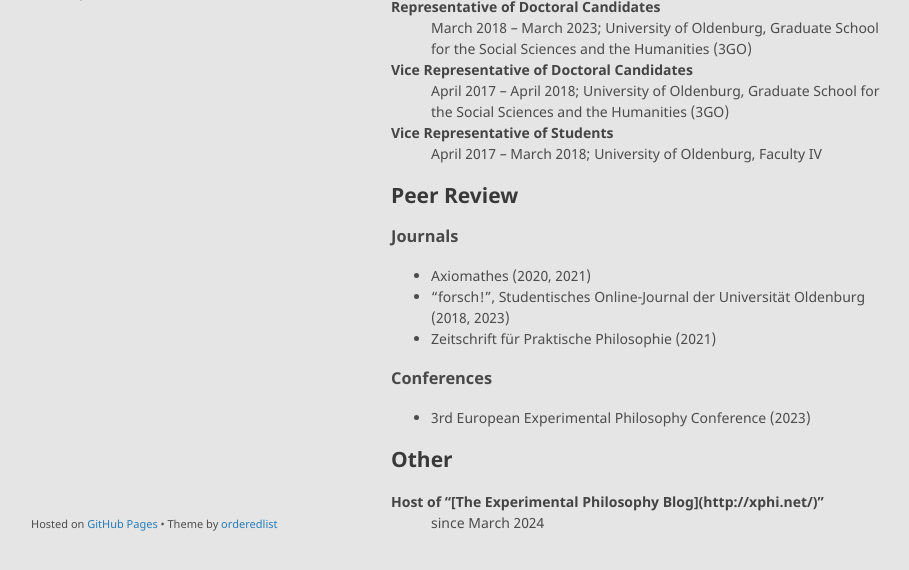
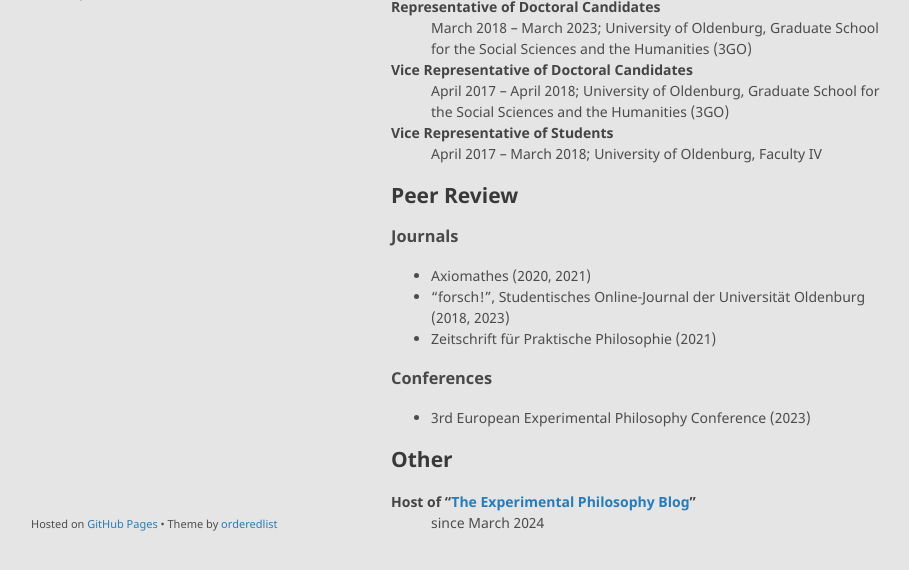
Before and after one commit to alephmembeth/alephmembeth.github.io, a Jekyll site: the page built from services.md, in a window 1280 px wide and 969 px high, cut to the strip 366-936 px from the top of the window. Shown: the whole strip, without its empty margins (179-1088 px from the left). Built offline with Jekyll 4.4.1, drawn with Linux system fonts in a browser that asks for light colours; our own code applies the rules of GitHub Pages for plain Markdown files; some of the changed lines change nothing that is shown.

Commit message:
Update services.md

```diff
--- a/services.md
+++ b/services.md
@@ -41,6 +41,6 @@
 ## Other
 
 <dl>
-   <dt>Host of “[The Experimental Philosophy Blog](http://xphi.net/)”</dt>
+   <dt>Host of “<a href="http://xphi.net/">The Experimental Philosophy Blog</a>”</dt>
       <dd>since March 2024</dd>
 </dl>
```
